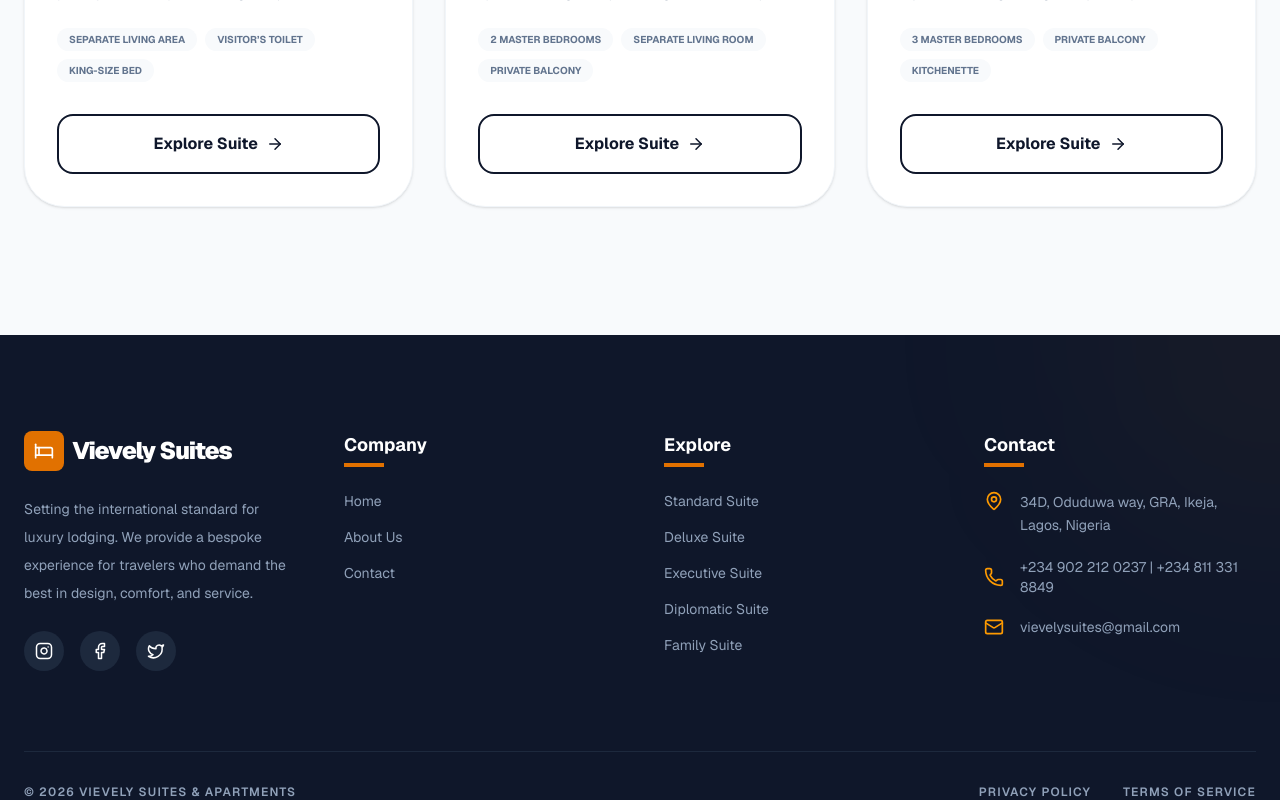
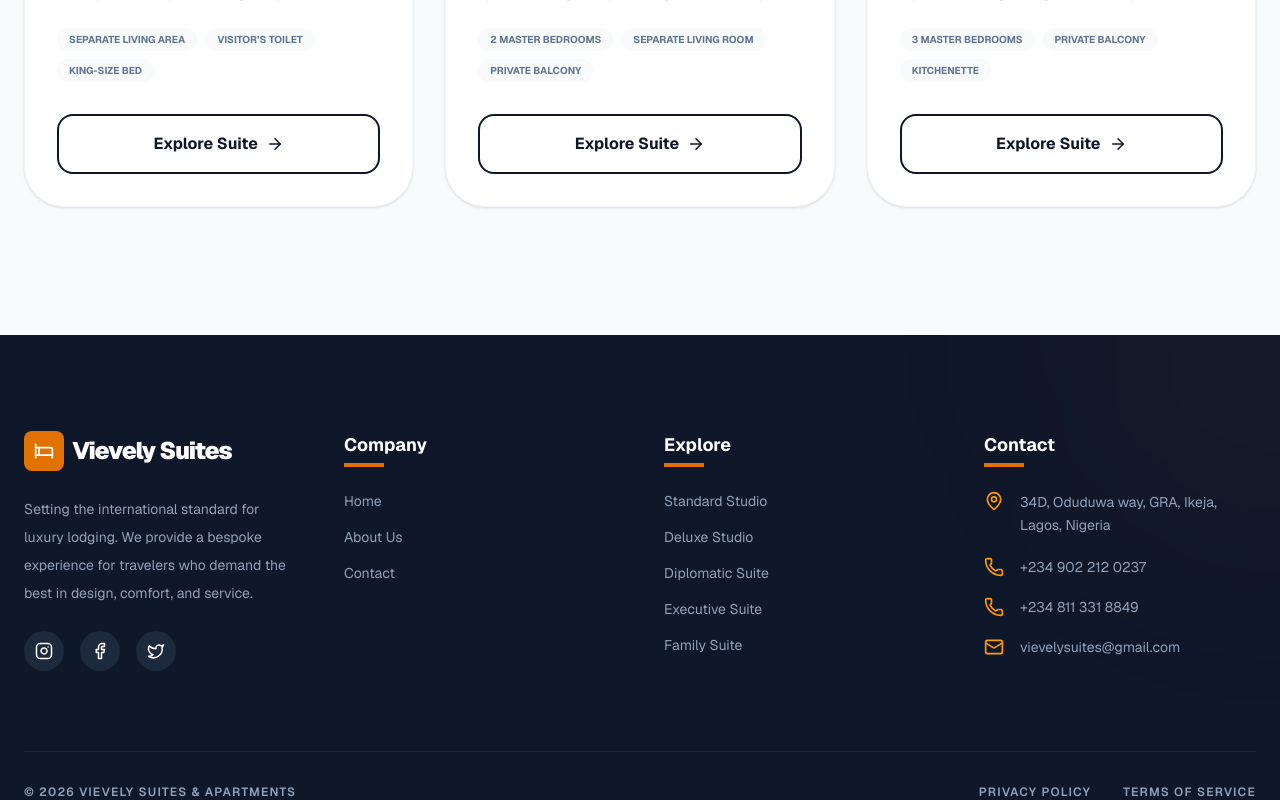
Before and after one commit to RolandMario/vievely-suites, a Next.js app: page / in a window 1280 px wide. Shown: the part 3519-4319 px from the top of the page. Built offline with nearby package versions, Linux system fonts and the light colour scheme.

Commit message:
changed prices

```diff
--- a/app/booking/page.tsx
+++ b/app/booking/page.tsx
@@ -9,11 +9,12 @@ import Footer from '../components/footer';
 
 // Mocked SUITES data for the self-contained component
 const SUITES = [
-  { id: 'standard', name: 'Standard Studio', price: '88,704' },
-  { id: 'deluxe', name: 'Deluxe Studio', price: '99,099' },
+  { id: 'standard', name: 'Standard Studio', price: '95,704' },
+  { id: 'deluxe', name: 'Deluxe Studio', price: '108,099' },
+  { id: 'diplomatic', name: 'Diplomatic Suite', price: '157,299' },
+  { id: 'executive', name: 'Executive Suite', price: '162,610' },
   { id: 'presidential', name: 'Presidential Suite', price: '260,800' },
-  { id: 'executive', name: 'Executive Suite', price: '147,610' },
-  { id: 'diplomatic', name: 'Diplomatic Suite', price: '145,299' },
+
   { id: 'family', name: 'Family Suite', price: '358,974' }
 ];
 
--- a/app/components/footer.tsx
+++ b/app/components/footer.tsx
@@ -14,7 +14,7 @@ import Link from 'next/link';
 export const SUITES = [
   {
     id: 'standard',
-    name: 'Standard Suite',
+    name: 'Standard Studio',
     route: '/standard',
     price: '88,704',
     tagline: 'Refined Simplicity',
@@ -29,7 +29,7 @@ export const SUITES = [
   },
   {
     id: 'deluxe',
-    name: 'Deluxe Suite',
+    name: 'Deluxe Studio',
     route: '/deluxe',
     price: '99,099',
     tagline: 'Panoramic Luxury',
@@ -40,6 +40,21 @@ export const SUITES = [
       '/assets/presidential-2.jpeg',
       'https://images.unsplash.com/photo-1590490360182-c33d57733427?auto=format&fit=crop&w=1200&q=80',
       'https://images.unsplash.com/photo-1566665797739-1674de7a421a?auto=format&fit=crop&w=800&q=80'
+    ]
+  },
+    {
+    id: 'diplomatic',
+    name: 'Diplomatic Suite',
+    route: '/diplomatic',
+    price: '145,299',
+    tagline: 'Unrivaled Grandeur',
+    description: 'Our most prestigious accommodation. The Diplomatic Suite is a masterpiece of design, offering unmatched privacy, security, and expansive entertainment spaces for high-profile guests.',
+    features: ['Dining Room', 'Kitchenette', 'Walk-in Wardrobe', 'High-Security Access', 'En-suite Steam Room'],
+    size: '120m²',
+    images: [
+      '/assets/diplomatic_room.jpg',
+      'https://images.unsplash.com/photo-1595526114035-0d45ed16cfbf?auto=format&fit=crop&w=1200&q=80',
+      'https://images.unsplash.com/photo-1540518614846-7eded433c457?auto=format&fit=crop&w=800&q=80'
     ]
   },
   {
@@ -57,21 +72,7 @@ export const SUITES = [
       'https://images.unsplash.com/photo-1578683010236-d716f9a3f461?auto=format&fit=crop&w=800&q=80'
     ]
   },
-  {
-    id: 'diplomatic',
-    name: 'Diplomatic Suite',
-    route: '/diplomatic',
-    price: '145,299',
-    tagline: 'Unrivaled Grandeur',
-    description: 'Our most prestigious accommodation. The Diplomatic Suite is a masterpiece of design, offering unmatched privacy, security, and expansive entertainment spaces for high-profile guests.',
-    features: ['Dining Room', 'Kitchenette', 'Walk-in Wardrobe', 'High-Security Access', 'En-suite Steam Room'],
-    size: '120m²',
-    images: [
-      '/assets/diplomatic_room.jpg',
-      'https://images.unsplash.com/photo-1595526114035-0d45ed16cfbf?auto=format&fit=crop&w=1200&q=80',
-      'https://images.unsplash.com/photo-1540518614846-7eded433c457?auto=format&fit=crop&w=800&q=80'
-    ]
-  },
+
   {
     id: 'family',
     name: 'Family Suite',
@@ -157,7 +158,12 @@ const navigateTo = (route:any, suite = null) => {
               </li>
               <li className="flex gap-4 items-center">
                 <Phone size={20} className="text-amber-500 shrink-0" />
-                <span className="text-sm">+234 902 212 0237 | +234 811 331 8849</span>
+                <span className="text-sm">+234 902 212 0237</span>
+
+              </li>
+              <li className="flex gap-4 items-center">
+                 <Phone size={20} className="text-amber-500 shrink-0" />
+                <span className="text-sm">+234 811 331 8849</span>
               </li>
               <li className="flex gap-4 items-center">
                 <Mail size={20} className="text-amber-500 shrink-0" />
--- a/app/page.tsx
+++ b/app/page.tsx
@@ -23,7 +23,7 @@ export const SUITES = [
     id: 'standard',
     name: 'Standard Studio',
     route:'/standard',
-    price: '88,704',
+    price: '95,704',
     tagline: 'Refined Simplicity',
     description: 'Our Standard Studio is designed to deliver comfort, convenience, and affordability in one elegant space. Perfect for solo travelers and short stays, this studio offers a relaxing environment with modern furnishings and essential amenities, ensuring a seamless and enjoyable hotel experience.',
     features: ['King-size bed', 'Rain Shower', 'Excellent room service', 'City View', 'Smart Lighting'],
@@ -39,7 +39,7 @@ export const SUITES = [
     id: 'deluxe',
     name: 'Deluxe Studio',
     route: '/deluxe',
-    price: '99,099',
+    price: '108,099',
     tagline: 'Panoramic Luxury',
     description: 'The Deluxe Studio offers an upgraded stay with added space and a private balcony for fresh air and relaxation. Stylish and inviting, this room is perfect for guests who desire comfort, value, and a touch of luxury at an affordable rate.',
     features: ['King-size bed', 'Excellent room service', 'Stable high-speed Wi-Fi', 'Pressing iron', 'Free parking'],
@@ -55,7 +55,7 @@ export const SUITES = [
     id: 'diplomatic',
     name: 'Diplomatic Suite',
     route:'/diplomatic',
-    price: '145,299',
+    price: '157,299',
     tagline: 'Unrivaled Grandeur',
     description: 'The Diplomatic Suite offers refined comfort with generous living space, ideal for extended stays or business travel. Featuring a separate living room, private bedroom, and balcony, this suite combines elegance, privacy, and convenience at great value.',
     features: ['king-sized bed','Separate living room', 'Private balcony', 'Kitchenette', 'Walk-in Wardrobe', 'High-Security Access', 'En-suite Steam Room'],
@@ -70,7 +70,7 @@ export const SUITES = [
     id: 'executive',
     name: 'Executive Suite',
     route:'/executive',
-    price: '147,610',
+    price: '162,610',
     tagline: 'The Professional Choice',
     description: 'The Executive Suite is crafted for professionals and guests who value space, functionality, and privacy. With a separate living area, visitor’s toilet, and balcony, this suite delivers premium comfort while remaining budget-conscious.',
     features: ['Separate Living Area', 'Visitor’s toilet', 'King-size bed', 'Smart Home Controls', 'Daily Refreshments'],
```
